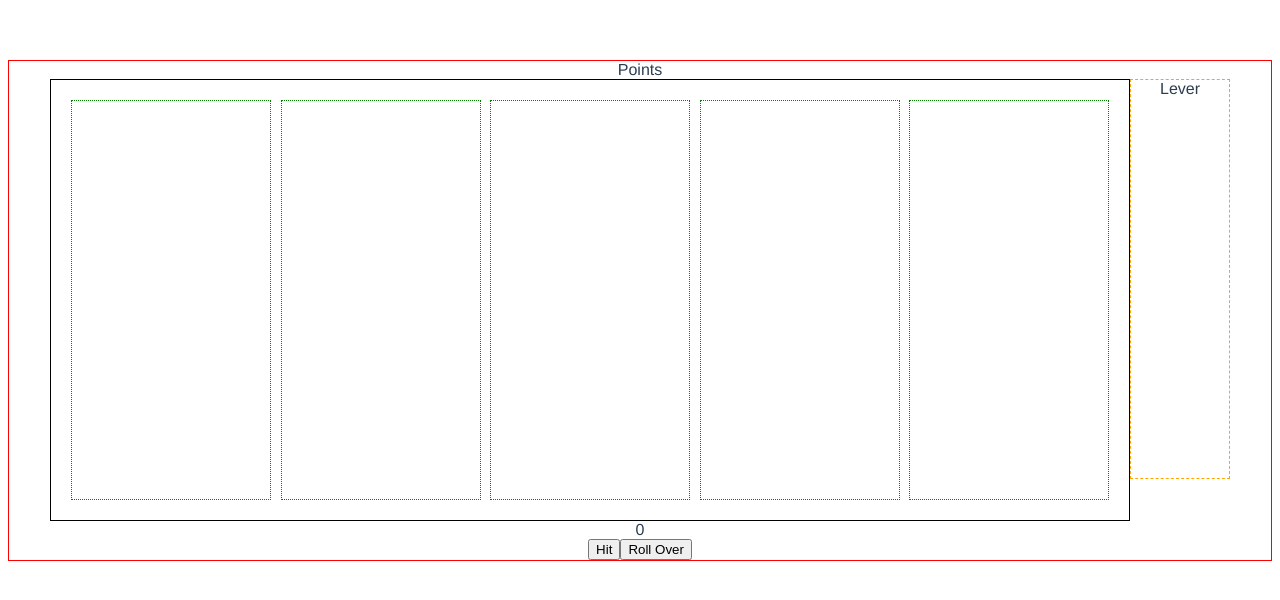
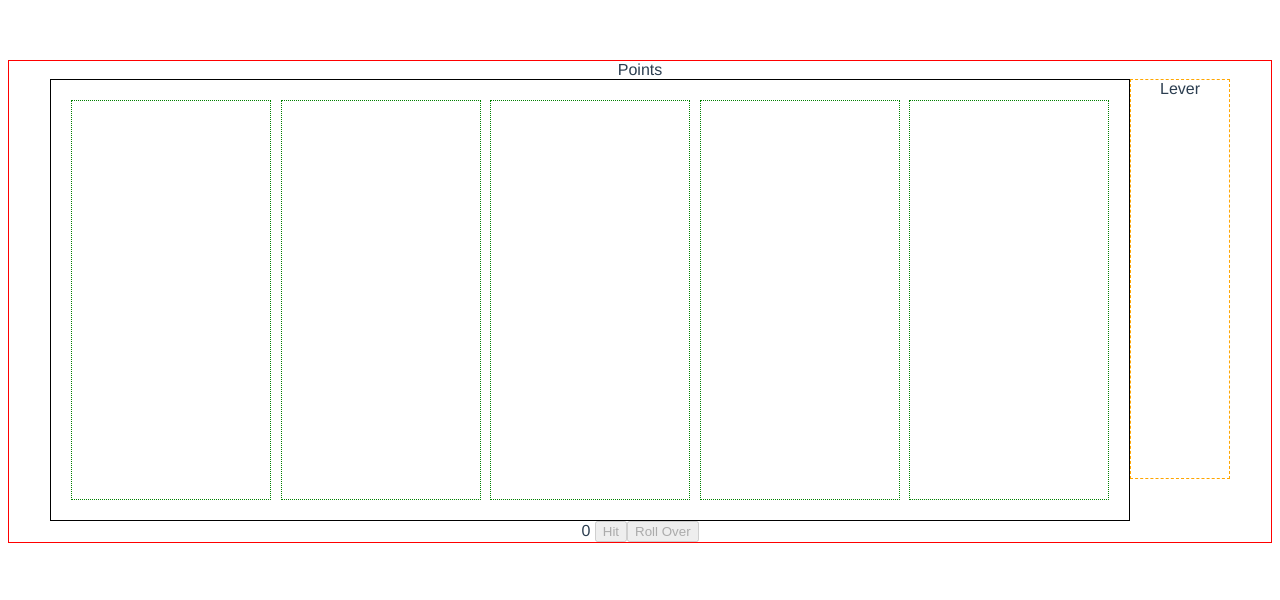
Before and after one commit to effcamp/alc-hackathon-game, a Vue app: page / in a window 1280 px wide. Shown: the top 600 px of the page. Built offline with nearby package versions, Linux system fonts and the light colour scheme.

Commit message:
Thing work! kind of.

```diff
--- a/src/components/Card.vue
+++ b/src/components/Card.vue
@@ -1,17 +1,17 @@
 <template>
   <div
     class="card"
-    v-if="card"
+    v-if="card && showCard"
   >
+    <img
+      class="number"
+      :src="number"
+      :alt="card.number"
+    >
     <img
       class="suit"
       :src="suit"
       :alt="card.suit"
-    >
-    <img
-      class="number"
-      :src="number"
-      :alt="card.number"
     >
     <!--
     {{card.name}}
@@ -24,10 +24,11 @@
 
 <script>
 export default {
-  props: ["card"],
+  props: ["card", "showCard"],
   data: () => ({
     suit: ``,
-    number: ``
+    number: ``,
+    showTheCard: false
   }),
   watch: {
     card() {
@@ -54,6 +55,11 @@ export default {
         }
       }
     }
+    // showCard() {
+    //   if (this.showCard) {
+    //     this.showTheCard = true;
+    //   }
+    // }
   }
 };
 </script>
--- a/src/components/Reel.vue
+++ b/src/components/Reel.vue
@@ -1,13 +1,16 @@
 <template>
   <div class="reel">
-    <Card :card="card" />
+    <Card
+      :showCard="showCard"
+      :card="card"
+    />
   </div>
 </template>
 
 <script>
 import Card from "./Card.vue";
 export default {
-  props: ["card"],
+  props: ["card", "showCard"],
   components: {
     Card
   }
--- a/src/components/SlotMachine.vue
+++ b/src/components/SlotMachine.vue
@@ -6,15 +6,22 @@
           v-for="i in 5"
           :card="cardsToSend[i-1]"
           :key="i-1"
+          :showCard="selectedReels[i-1]"
         />
       </div>
       <Lever @click.native="pullLever" />
     </div>
-    <div class="cardPointsTotal">
-      {{pointsTotal}}
-    </div>
-    <button>Hit</button>
-    <button>Roll Over</button>
+    {{pointsTotal || 0}}
+    <button
+      @click="hitNewCard"
+      :disabled="hitIndex ===5 || pointsTotal === 0 || bust || blackJack"
+    >Hit</button>
+    <button
+      @click="rollOver"
+      :disabled="!canRollOver"
+    >Roll Over</button>
+    {{bust ? "BUST" : ""}}
+    {{blackJack ? "BLACKJACK" : ""}}
     <!-- {{deck}} -->
   </div>
 </template>
@@ -29,7 +36,6 @@ export default {
     Lever
   },
   data: () => ({
-    msg: "Hello!",
     suits: ["clubs", "hearts", "spades", "diamonds"],
     numbers: [
       { name: "Ace", value: 1 },
@@ -51,9 +57,13 @@ export default {
     hitIndex: 2,
     pot: 0,
     pointsTotal: 0,
+    pointsArray: [],
     multiplier: 1,
     selectedReels: [false, false, false, false, false],
-    leverPulled: false
+    leverPulled: false,
+    canRollOver: false,
+    bust: false,
+    blackJack: false
   }),
   methods: {
     shuffle(a) {
@@ -77,27 +87,58 @@ export default {
     },
     pullLever() {
       if (!this.leverPulled) {
+        this.resetSlots();
         this.cardsToSend = this.deck.splice(0, 5);
         this.leverPulled = true;
         this.selectReels(0);
         this.selectReels(1);
-
-        this.createDeck();
-        this.shuffle(this.deck);
+        this.updateTotal();
       }
     },
-
     selectReels(i) {
-      if (!this.selectedReels[i]) {
-        this.selectedReels[i] = true;
-        this.pointsTotal += this.cardsToSend[i].value;
+      this.selectedReels[i] = true;
+      this.pointsArray.push(this.cardsToSend[i].value);
+    },
+    hitNewCard() {
+      this.selectReels(this.hitIndex);
+      this.hitIndex++;
+      this.updateTotal();
+    },
+    rollOver() {
+      this.resetSlots();
+    },
+    updateTotal() {
+      if (this.pointsArray.length !== 0) {
+        this.pointsTotal = this.pointsArray.reduce((prev, cur, i) =>
+          this.selectedReels[i] ? prev + cur : prev
+        );
       }
+    },
+    resetSlots() {
+      this.blackJack = false;
+      this.canRollOver = false;
+      this.bust = false;
+      this.hitIndex = 2;
+      this.pointsTotal = 0;
+      this.createDeck();
+      this.shuffle(this.deck);
+      this.pointsArray = [];
+      this.selectedReels = [false, false, false, false, false];
     }
   },
   computed: {},
   watch: {
-    leverPulled() {
-      if (this.leverPulled) {
+    pointsTotal() {
+      if (this.pointsTotal > 16 && this.pointsTotal < 21) {
+        this.canRollOver = true;
+        this.leverPulled = false;
+      } else if (this.pointsTotal > 21) {
+        //BUST
+        this.bust = true;
+        this.leverPulled = false;
+      } else if (this.pointsTotal === 21) {
+        this.blackJack = true;
+        this.leverPulled = false;
       }
     }
   },
```
